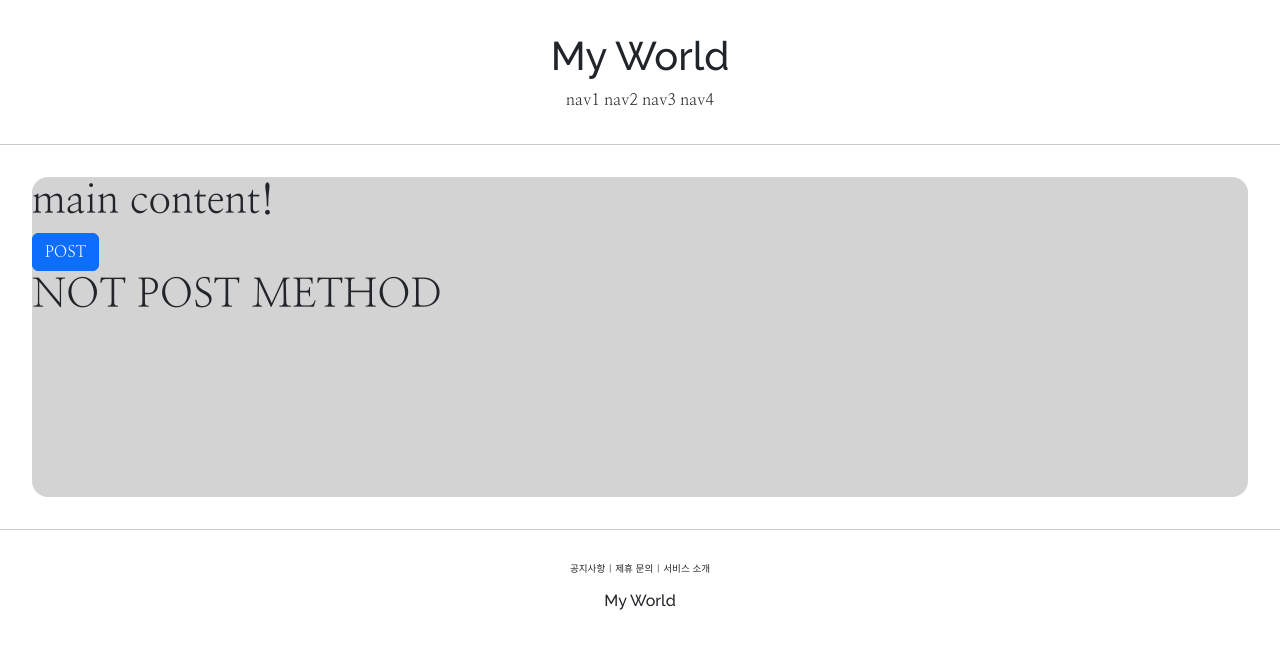
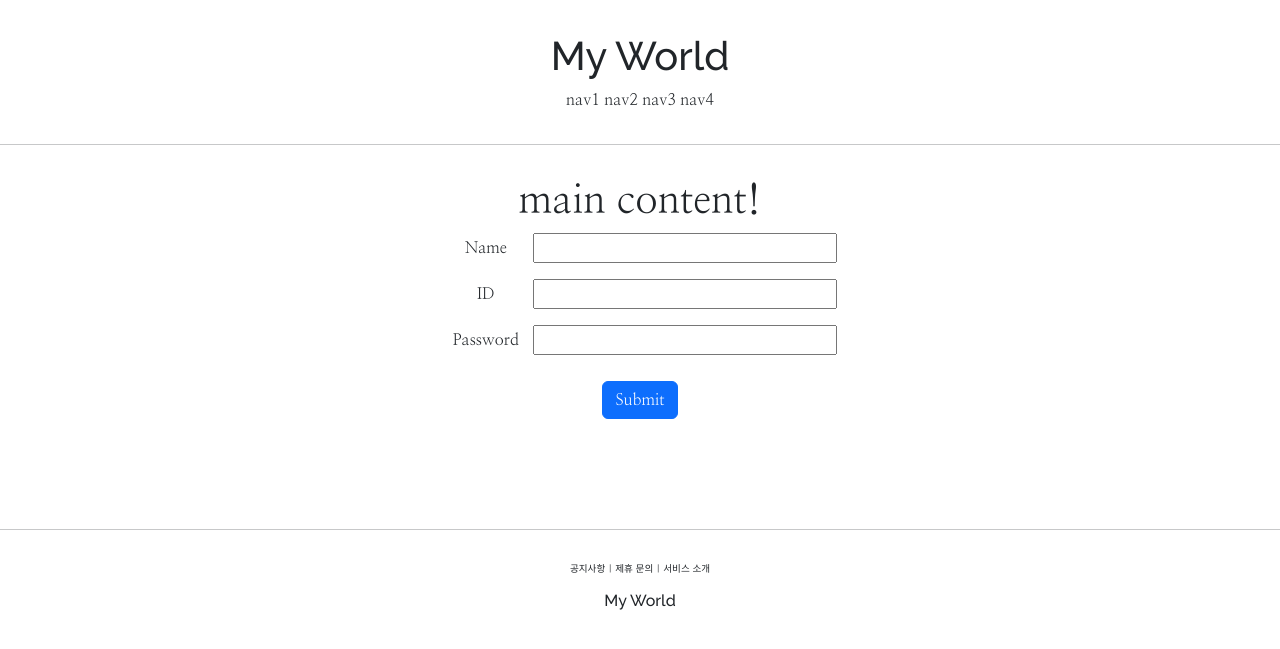
Before and after one commit to nangeee/django-spot-diary, a Django app: page /account/helloWorld/ in a window 1280 px wide. Shown: the top 649 px of the page. Run offline with Django 4.2, Linux system fonts and the light colour scheme.

Commit message:
Save user entered data in database through POST method

```diff
--- a/accountapp/templates/accountapp/helloWorld.html
+++ b/accountapp/templates/accountapp/helloWorld.html
@@ -8,10 +8,27 @@
         <form action="/account/helloWorld/" method="post"> <!-- action: 요청을 보낼 url -->
         <!-- 장고에서 post method로 요청을 보낼 때: 반드시 CSRF 토큰을 form에 명시해야 함 -->
             {% csrf_token %} <!-- CSRF 토큰: 장고에서 제공하는 보안 기능 중 하나 -->
-            <input class="btn btn-primary" type="submit" value="POST">
+            <div class="mb-3">
+                <label class="userInfoLabel" for="userNameInput">Name</label>
+                <input class="w-25" id="userNameInput" type="text" name="userName">
+            </div>
+            <div class="mb-3">
+                <label class="userInfoLabel" for="userIDInput">ID</label>
+                <input class="w-25" id="userIDInput" type="text" name="userID">
+            </div>
+            <div class="mb-3">
+                <label class="userInfoLabel"for="passwordInput">Password</label>
+                <input class="w-25" id="passwordInput" type="password" name="password">
+            </div>
+            <div>
+                <input class="btn btn-primary userInfoSubmit" type="submit" value="Submit">
+            </div>
         </form>
 
-        <h1> {{ text }} </h1>
+        {% if userInfo %}
+        <h1> {{ userInfo.userName }} </h1>
+        <h1> {{ userInfo.userID }} </h1>
+        {% endif %}
 
     </div>
 
--- a/accountapp/views.py
+++ b/accountapp/views.py
@@ -2,12 +2,20 @@ from django.http import HttpResponse
 from django.shortcuts import render
 
 # Create your views here.
+from accountapp.models import User
 
 
 def helloWorld(request):
     if request.method == "POST":
+
+        user = User() # models.py의 User 클래스 객체 생성
+        user.userName = request.POST.get("userName") # post 방식으로 받은 데이터 중에서, userName 이라는 이름의 데이터 가져오기
+        user.userID = request.POST.get("userID")
+        user.password = request.POST.get("password")
+        user.save() # 만든 객체 저장 -> 실제 DB에 저장됨
+
         return render(request, template_name="accountapp/helloWorld.html",
-                      context={"text": "POST METHOD"})
+                      context={"userInfo": user})
     else:
         return render(request, template_name="accountapp/helloWorld.html",
                       context={"text": "NOT POST METHOD"})
--- a/static/base.css
+++ b/static/base.css
@@ -22,11 +22,19 @@
 
 .accountapp_content {
     height:20rem;
-    background-color:lightgray;
     border-radius:1rem;
     margin:2rem;
+    text-align:center;
 }
 
 .nanum_myeongjo {
     font-family: 'Nanum Myeongjo', serif;
 }
+
+.userInfoSubmit {
+    margin-top:10px;
+}
+
+.userInfoLabel {
+    width:7%;
+}
--- a/templates/head.html
+++ b/templates/head.html
@@ -20,6 +20,6 @@
     <link href="https://fonts.googleapis.com/css2?family=Nanum+Myeongjo:wght@400;700;800&family=Raleway:wght@400;500;600;700;800;900&display=swap" rel="stylesheet">
 
     <!-- Default CSS Link -->
-    <link rel="stylesheet" type="text/css" href="{% static 'base.css' %}">
+    <link rel="stylesheet" type="text/css" href="{% static 'base.css' %}?after">
     <!-- base.css라는 정적 파일의 주소를 장고가 동적으로 가져옴 -->
 </head>
```
